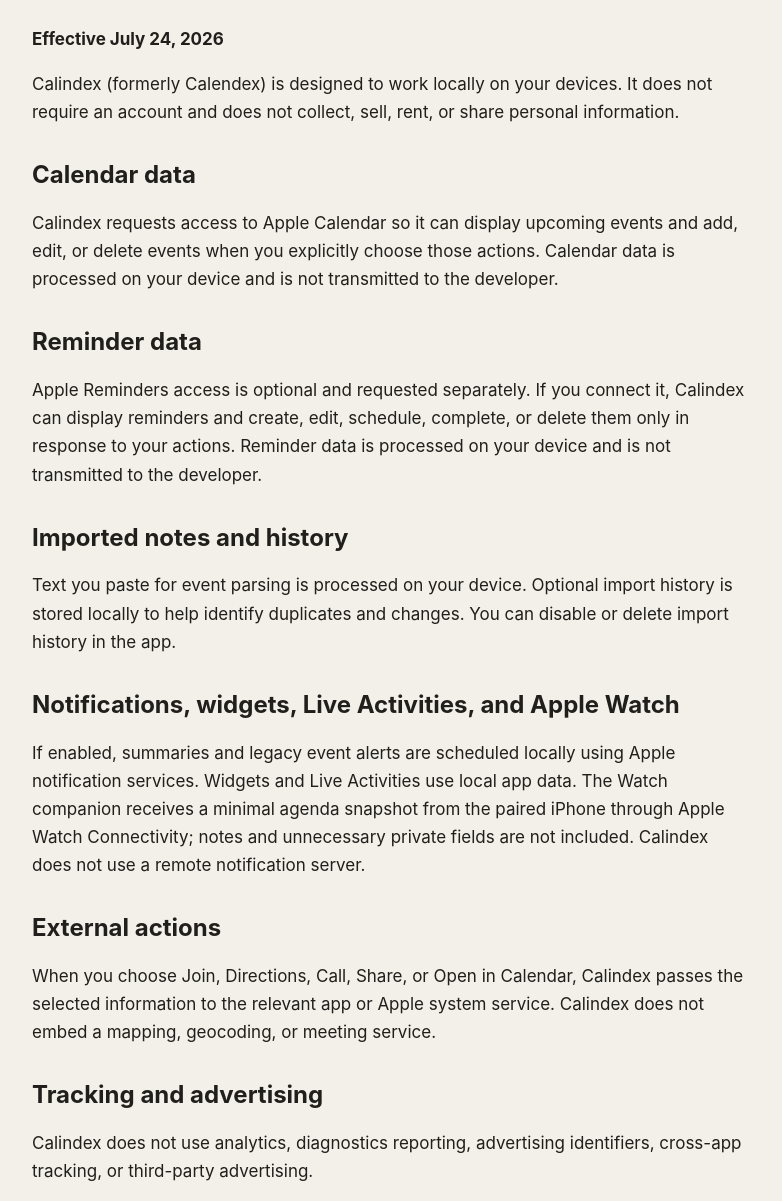
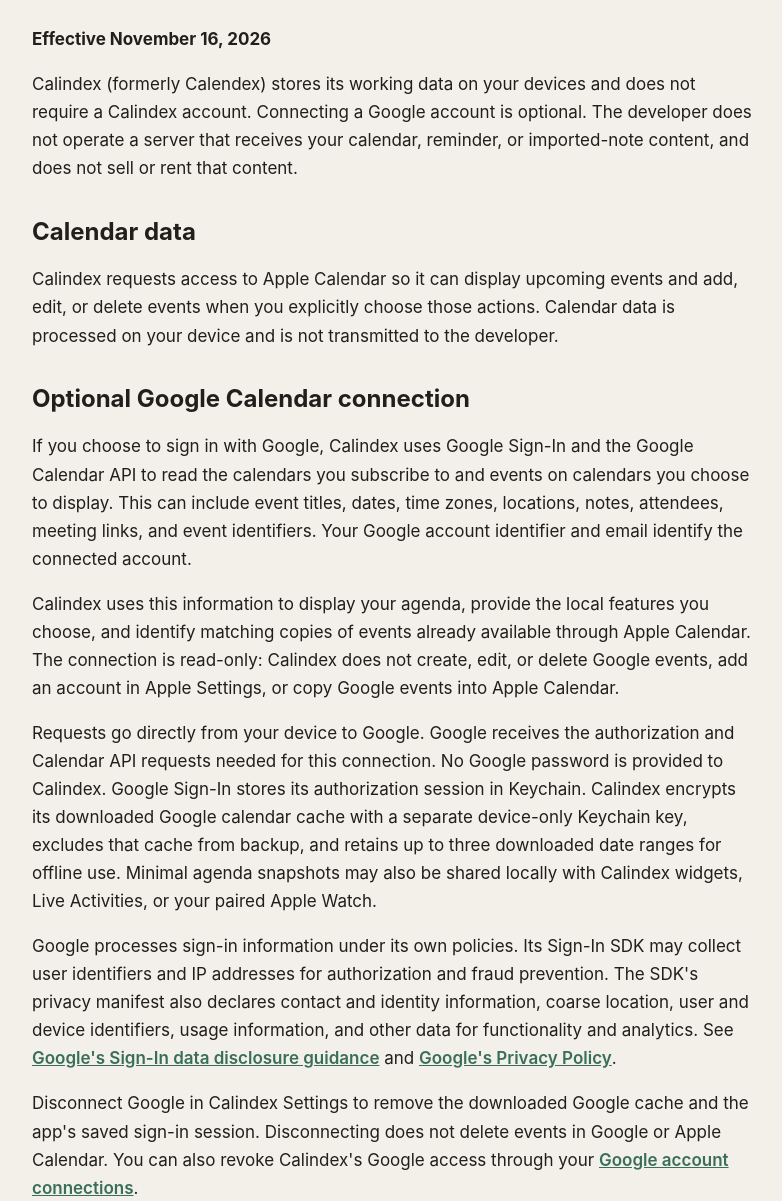
Before and after one commit to MatthewDGlynn/calendex-support, a plain HTML site: page privacy.html in a window 1280 px wide. Shown: the part 199-1400 px from the top of the page, without its empty margins (248-1030 px from the left). Drawn offline with Linux system fonts and the light colour scheme.

Commit message:
Disclose optional Google Calendar and Google Sign-In data use (#1)

```diff
--- a/privacy.html
+++ b/privacy.html
@@ -20,10 +20,17 @@
   <main>
     <p><a href="index.html">← Calindex Support</a></p>
     <h1>Privacy Policy</h1>
-    <p><strong>Effective July 24, 2026</strong></p>
-    <p>Calindex (formerly Calendex) is designed to work locally on your devices. It does not require an account and does not collect, sell, rent, or share personal information.</p>
+    <p><strong>Effective November 16, 2026</strong></p>
+    <p>Calindex (formerly Calendex) stores its working data on your devices and does not require a Calindex account. Connecting a Google account is optional. The developer does not operate a server that receives your calendar, reminder, or imported-note content, and does not sell or rent that content.</p>
     <h2>Calendar data</h2>
     <p>Calindex requests access to Apple Calendar so it can display upcoming events and add, edit, or delete events when you explicitly choose those actions. Calendar data is processed on your device and is not transmitted to the developer.</p>
+    <h2>Optional Google Calendar connection</h2>
+    <p>If you choose to sign in with Google, Calindex uses Google Sign-In and the Google Calendar API to read the calendars you subscribe to and events on calendars you choose to display. This can include event titles, dates, time zones, locations, notes, attendees, meeting links, and event identifiers. Your Google account identifier and email identify the connected account.</p>
+    <p>Calindex uses this information to display your agenda, provide the local features you choose, and identify matching copies of events already available through Apple Calendar. The connection is read-only: Calindex does not create, edit, or delete Google events, add an account in Apple Settings, or copy Google events into Apple Calendar.</p>
+    <p>Requests go directly from your device to Google. Google receives the authorization and Calendar API requests needed for this connection. No Google password is provided to Calindex. Google Sign-In stores its authorization session in Keychain. Calindex encrypts its downloaded Google calendar cache with a separate device-only Keychain key, excludes that cache from backup, and retains up to three downloaded date ranges for offline use. Minimal agenda snapshots may also be shared locally with Calindex widgets, Live Activities, or your paired Apple Watch.</p>
+    <p>Google processes sign-in information under its own policies. Its Sign-In SDK may collect user identifiers and IP addresses for authorization and fraud prevention. The SDK's privacy manifest also declares contact and identity information, coarse location, user and device identifiers, usage information, and other data for functionality and analytics. See <a href="https://developers.google.com/identity/sign-in/ios/app-privacy">Google's Sign-In data disclosure guidance</a> and <a href="https://policies.google.com/privacy">Google's Privacy Policy</a>.</p>
+    <p>Disconnect Google in Calindex Settings to remove the downloaded Google cache and the app's saved sign-in session. Disconnecting does not delete events in Google or Apple Calendar. You can also revoke Calindex's Google access through your <a href="https://myaccount.google.com/connections">Google account connections</a>.</p>
+    <p>Calindex's use and transfer of information received from Google APIs adheres to the <a href="https://developers.google.com/terms/api-services-user-data-policy">Google API Services User Data Policy</a>, including its Limited Use requirements. Google calendar data is not used for advertising or to train generalized AI models.</p>
     <h2>Reminder data</h2>
     <p>Apple Reminders access is optional and requested separately. If you connect it, Calindex can display reminders and create, edit, schedule, complete, or delete them only in response to your actions. Reminder data is processed on your device and is not transmitted to the developer.</p>
     <h2>Imported notes and history</h2>
@@ -33,7 +40,7 @@
     <h2>External actions</h2>
     <p>When you choose Join, Directions, Call, Share, or Open in Calendar, Calindex passes the selected information to the relevant app or Apple system service. Calindex does not embed a mapping, geocoding, or meeting service.</p>
     <h2>Tracking and advertising</h2>
-    <p>Calindex does not use analytics, diagnostics reporting, advertising identifiers, cross-app tracking, or third-party advertising.</p>
+    <p>Calindex does not operate an analytics or diagnostics-reporting server and does not use advertising identifiers, cross-app tracking, or third-party advertising. If you enable Google sign-in, the Google SDK and services process information as described above.</p>
     <h2>Data retention and deletion</h2>
     <p>Calindex-managed settings and import history remain on your device until you remove them, delete history in the app, or uninstall the app. Events and reminders saved through Calindex are controlled through Apple Calendar, Apple Reminders, and your configured account providers.</p>
     <h2>Children</h2>
```
